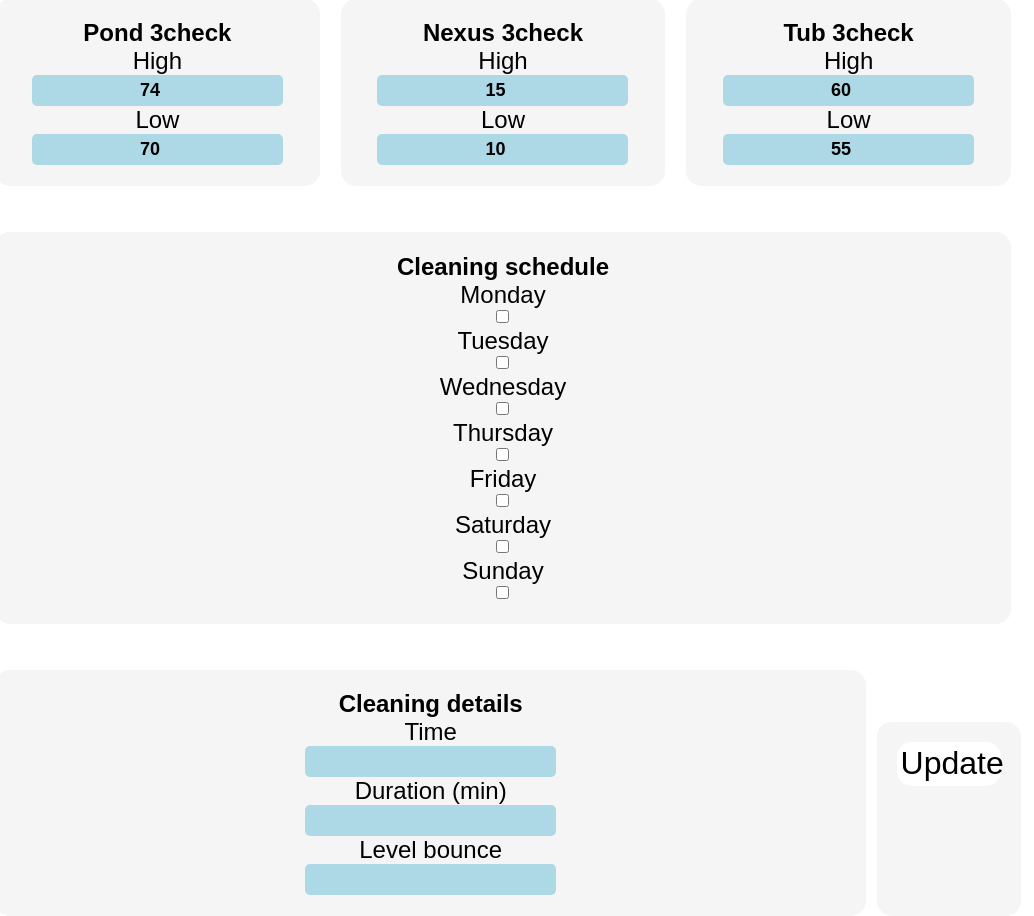
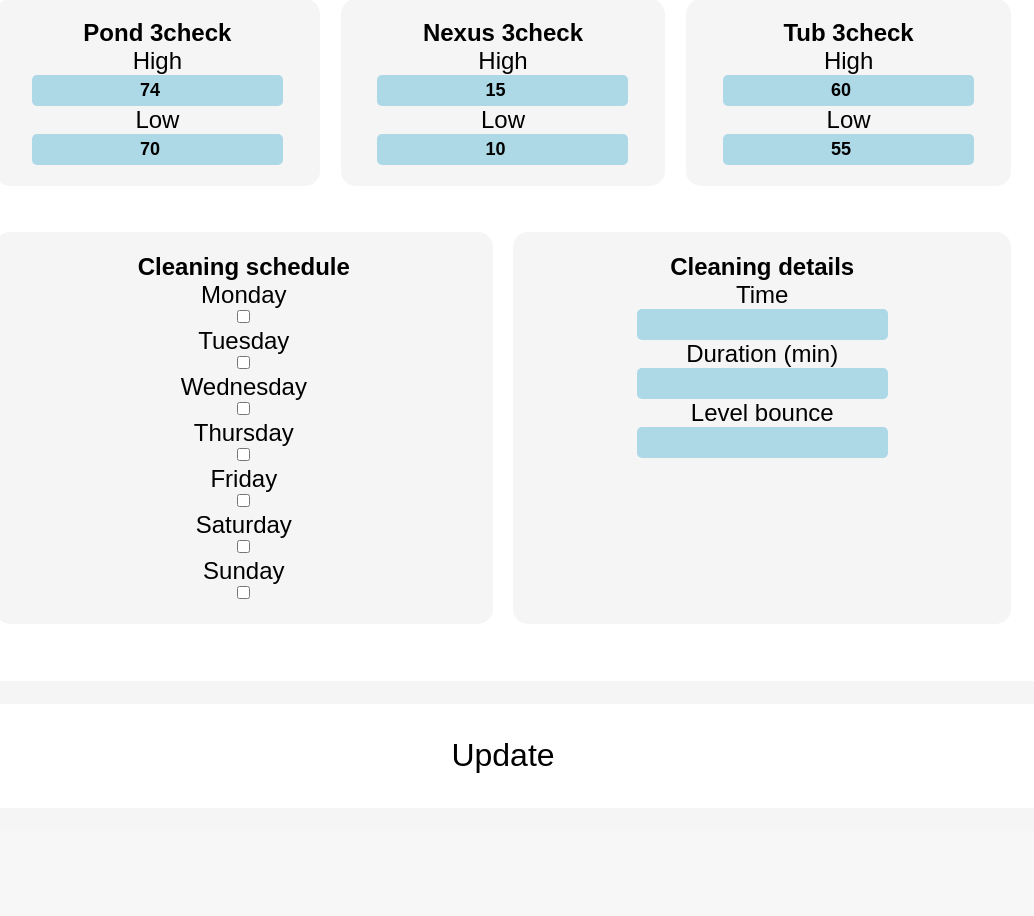
Before and after one commit to J-shw/PondSystem, a Flask app: page /schedule in a window 1280 px wide. Shown: the part 605-1521 px from the top of the page, without its empty margins (137-1171 px from the left). After the commit the page ends 1378 px from the top, so only its background shows below. Run offline with Flask 3, Linux system fonts and the light colour scheme.

Commit message:
Small bug fixes

```diff
--- a/templates/settings.html
+++ b/templates/settings.html
@@ -206,7 +206,7 @@
             <div class="levels">
                 <div>
                     <p>Tuesday</p>
-                    <input type="checkbox" id="tuedays">
+                    <input type="checkbox" id="tuesday">
                 </div>
             </div>
 
@@ -245,9 +245,7 @@
                 </div>
             </div>
         </div>
-    </div>
 
-    <div class="levels-display">
         <div class="level">
             <p class="level-title">Cleaning details</p>
             <div class="levels">
@@ -270,7 +268,9 @@
                     <input type="number" id="cleaningLevelBounce">
                 </div>
             </div>
+        </div>
     </div>
+
 
     <div  class="other">
         <button class="updateBtn" onclick="updateJson()">Update</button>
```
